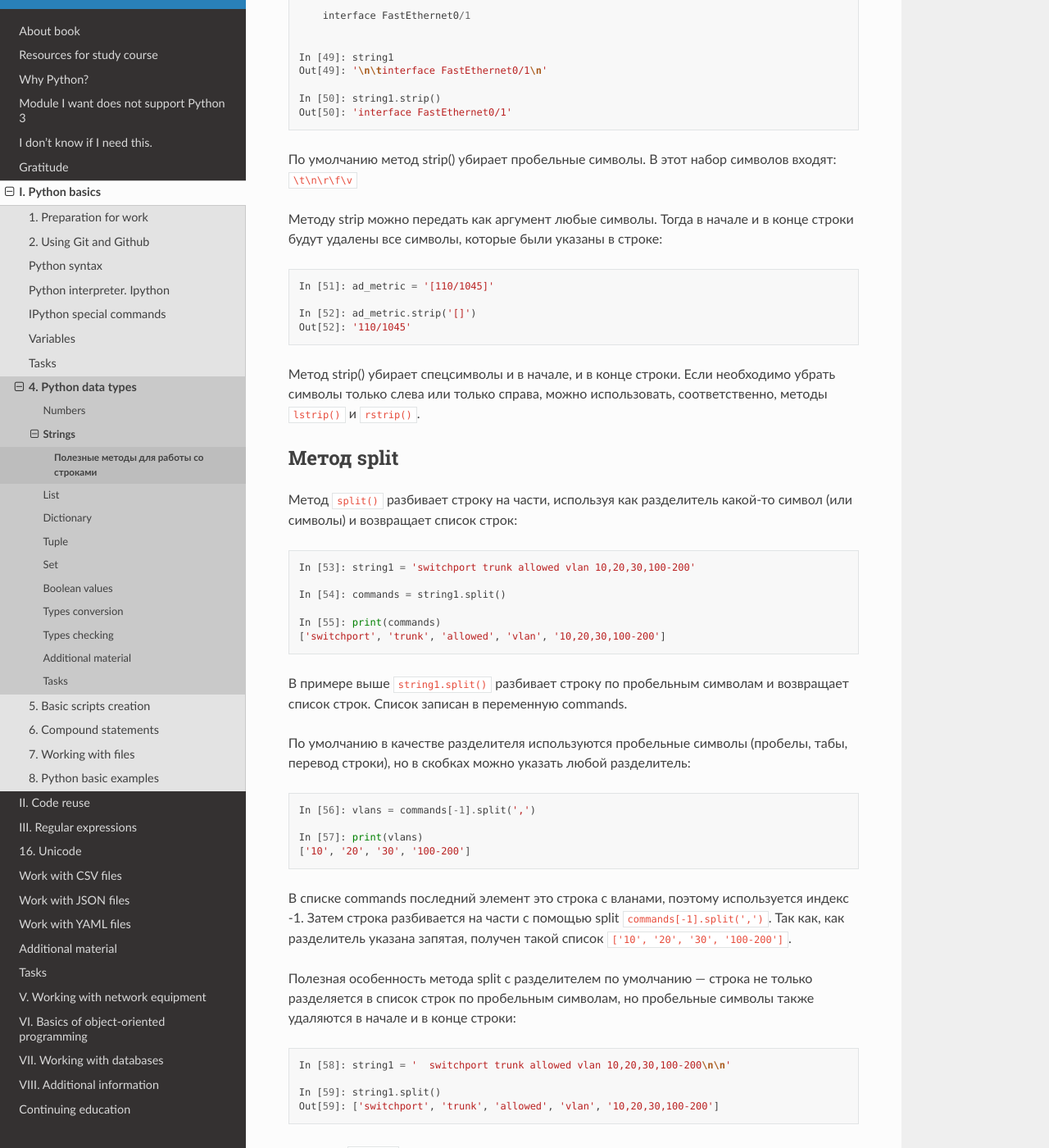
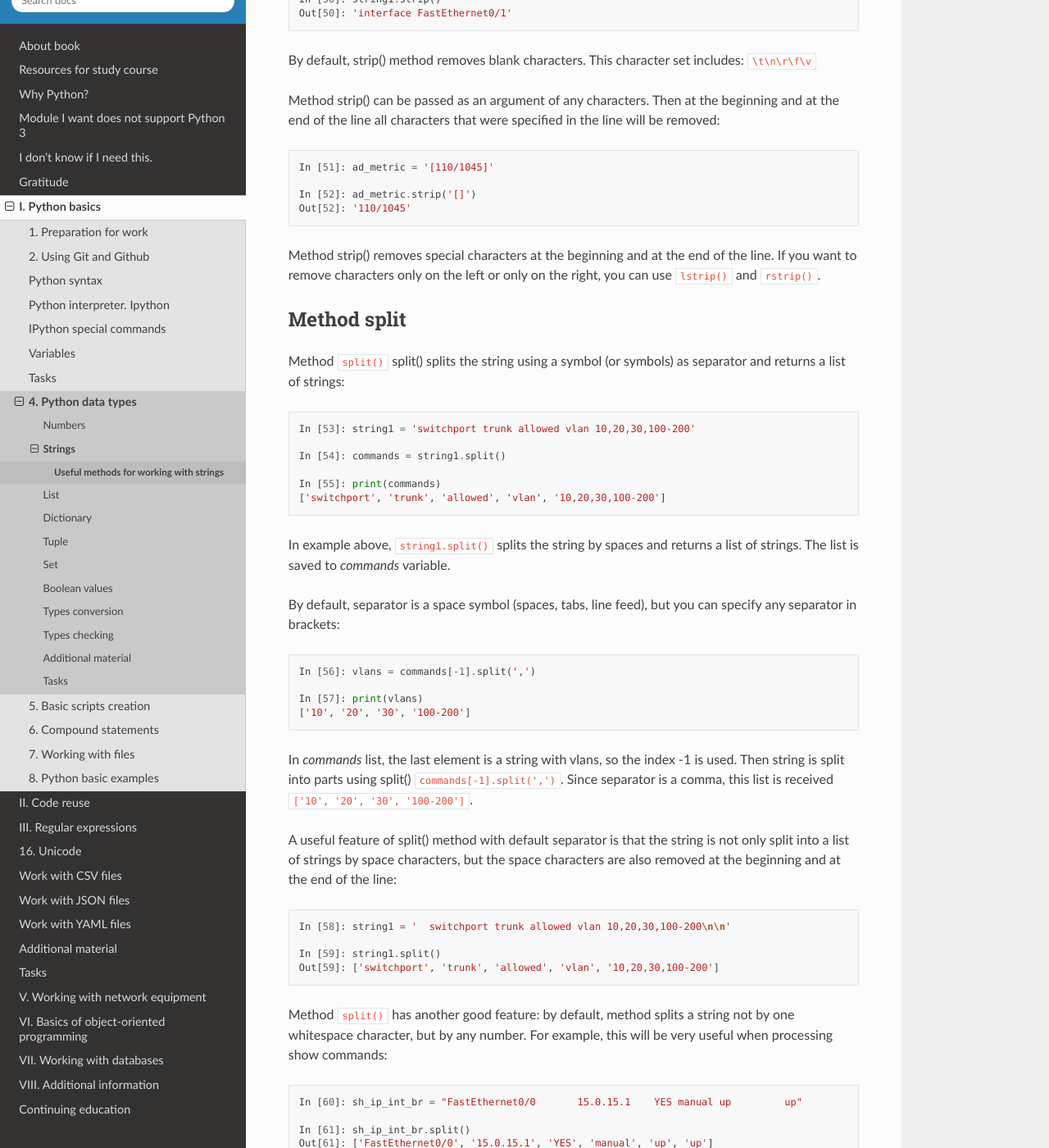
Before and after one commit to natenka/pyneng-book-en, a Sphinx documentation site: the page built from docs/source/book/04_data_structures/4a_string_methods.rst, in a window 1280 px wide and 1400 px high, scrolled down 2649 px. Shown: the whole window at 82% size. Built offline with Sphinx 7.4.7 and the Read the Docs theme 2.0.0, drawn with Linux system fonts in a browser that asks for light colours; pages that are not in the unit, such as notebooks, are missing from menus; some of the changed text lies outside the part shown.

Commit message:
Update 4a_string_methods.rst

```diff
--- a/docs/source/book/04_data_structures/4a_string_methods.rst
+++ b/docs/source/book/04_data_structures/4a_string_methods.rst
@@ -1,20 +1,20 @@
-Полезные методы для работы со строками
+Useful methods for working with strings
 ~~~~~~~~~~~~~~~~~~~~~~~~~~~~~~~~~~~~~~
 
-При автоматизации очень часто надо будет работать со строками, так как
-конфигурационный файл, вывод команд и отправляемые команды - это строки.
+When automating, very often it will be necessary to work with strings, since
+config file, command output and commands sent - are strings.
 
-Знание различных методов (действий), которые можно применять к
-строкам, помогает более эффективно работать с ними.
+Knowledge of various methods (actions) that can be applied to
+strings helps to work with them more efficiently.
 
-Строки неизменяемый тип данных, поэтому все методы, которые преобразуют
-строку возвращают новую строку, а исходная строка остается неизменной.
+Strings are immutable data type, so all methods that convert
+string returns a new string and the original string remains unchanged.
 
-Методы upper, lower, swapcase, capitalize
+Methods upper, lower, swapcase, capitalize
 ^^^^^^^^^^^^^^^^^^^^^^^^^^^^^^^^^^^^^^^^^^
 
-Методы ``upper()``, ``lower()``, ``swapcase()``,
-``capitalize()`` выполняют преобразование регистра строки:
+Methods ``upper()``, ``lower()``, ``swapcase()``,
+``capitalize()`` perform string case conversion:
 
 .. code:: python
 
@@ -34,9 +34,9 @@
     In [30]: string2.capitalize()
     Out[30]: 'Tunnel 0'
 
-Очень важно обращать внимание на то, что часто методы возвращают
-преобразованную строку. И, значит, надо не забыть присвоить ее какой-то
-переменной (можно той же).
+It is very important to pay attention to the fact that methods often return
+the converted string. And, therefore, we must not forget to assign it to some
+variable (you can use the same).
 
 .. code:: python
 
@@ -45,11 +45,10 @@
     In [32]: print(string1)
     FASTETHERNET
 
-Метод count
+Method count
 ^^^^^^^^^^^
 
-Метод ``count()`` используется для подсчета того, сколько раз символ
-или подстрока встречаются в строке:
+Method ``count()`` or a substring occurs in a string:
 
 .. code:: python
 
@@ -64,12 +63,12 @@
     In [36]: string1.count('l')
     Out[36]: 8
 
-Метод find
+Method find
 ^^^^^^^^^^
 
-Методу ``find()`` можно передать подстроку или символ, и он покажет,
-на какой позиции находится первый символ подстроки (для первого
-совпадения):
+Method `` find () '' can be passed a substring or a character and it will show
+at what position is the first character of the substring (for the first
+matches):
 
 .. code:: python
 
@@ -81,13 +80,13 @@
     In [39]: string1[string1.find('Fast')::]
     Out[39]: 'FastEthernet0/1'
 
-Если совпадение не найдено, метод find возвращает ``-1``.
+If no match is found, find() method returns ``-1``.
 
-Методы startswith, endswith
+Methods startswith, endswith
 ^^^^^^^^^^^^^^^^^^^^^^^^^^^
 
-Проверка на то, начинается или заканчивается ли строка на определенные
-символы (методы ``startswith()``, ``endswith()``):
+Checking if a string starts or ends with certain
+symbols (methods ``startswith()``, ``endswith()``):
 
 .. code:: python
 
@@ -105,11 +104,11 @@
     In [44]: string1.endswith('0/2')
     Out[44]: False
 
-Метод replace
+Method replace
 ^^^^^^^^^^^^^
 
-Замена последовательности символов в строке на другую последовательность
-(метод ``replace()``):
+Replacing a sequence of characters in a string with another sequence
+(method ``replace()``):
 
 .. code:: python
 
@@ -118,15 +117,12 @@
     In [46]: string1.replace('Fast', 'Gigabit')
     Out[46]: 'GigabitEthernet0/1'
 
-Метод strip
+Method strip
 ^^^^^^^^^^^
 
-Часто при обработке файла файл открывается построчно. Но в конце каждой
-строки, как правило, есть какие-то спецсимволы (а могут быть и в
-начале). Например, перевод строки.
+Often when a file is processed, the file is opened line by line. But at the end of each line, there are usually some special characters (and may be at the beginning). For example, line feed character.
 
-Для того, чтобы избавиться от них, очень удобно использовать метод
-``strip()``:
+To get rid of them, it is very convenient to use method ``strip()``:
 
 .. code:: python
 
@@ -143,11 +139,9 @@
     In [50]: string1.strip()
     Out[50]: 'interface FastEthernet0/1'
 
-По умолчанию метод strip() убирает пробельные символы. В этот набор
-символов входят: ``\t\n\r\f\v``
+By default, strip() method removes blank characters. This character set includes: ``\t\n\r\f\v``
 
-Методу strip можно передать как аргумент любые символы. Тогда в начале и
-в конце строки будут удалены все символы, которые были указаны в строке:
+Method strip() can be passed as an argument of any characters. Then at the beginning and at the end of the line all characters that were specified in the line will be removed:
 
 .. code:: python
 
@@ -156,16 +150,12 @@
     In [52]: ad_metric.strip('[]')
     Out[52]: '110/1045'
 
-Метод strip() убирает спецсимволы и в начале, и в конце строки. Если
-необходимо убрать символы только слева или только справа, можно
-использовать, соответственно, методы ``lstrip()`` и
-``rstrip()``.
+Method strip() removes special characters at the beginning and at the end of the line. If you want to remove characters only on the left or only on the right, you can use ``lstrip()`` and ``rstrip()``.
 
-Метод split
+Method split
 ^^^^^^^^^^^
 
-Метод ``split()`` разбивает строку на части, используя как
-разделитель какой-то символ (или символы) и возвращает список строк:
+Method ``split()`` split() splits the string using a symbol (or symbols) as separator and returns a list of strings:
 
 .. code:: python
 
@@ -176,11 +166,9 @@
     In [55]: print(commands)
     ['switchport', 'trunk', 'allowed', 'vlan', '10,20,30,100-200']
 
-В примере выше ``string1.split()`` разбивает строку по пробельным символам
-и возвращает список строк. Список записан в переменную commands.
+In example above, ``string1.split()`` splits the string by spaces and returns a list of strings. The list is saved to *commands* variable.
 
-По умолчанию в качестве разделителя используются пробельные символы
-(пробелы, табы, перевод строки), но в скобках можно указать любой разделитель:
+By default, separator is a space symbol (spaces, tabs, line feed), but you can specify any separator in brackets:
 
 .. code:: python
 
@@ -189,13 +177,11 @@
     In [57]: print(vlans)
     ['10', '20', '30', '100-200']
 
-В списке commands последний элемент это строка с вланами, поэтому используется индекс -1.
-Затем строка разбивается на части с помощью split ``commands[-1].split(',')``.
-Так как, как разделитель указана запятая, получен такой список ``['10', '20', '30', '100-200']``.
+In *commands* list, the last element is a string with vlans, so the index -1 is used.
+Then string is split into parts using split() ``commands[-1].split(',')``.
+Since separator is a comma, this list is received ``['10', '20', '30', '100-200']``.
 
-Полезная особенность метода split с разделителем по умолчанию — строка не только разделяется
-в список строк по пробельным символам, но пробельные символы также удаляются в начале и
-в конце строки:
+A useful feature of split() method with default separator is that the string is not only split into a list of strings by space characters, but the space characters are also removed at the beginning and at the end of the line:
 
 .. code:: python
 
@@ -205,9 +191,7 @@
     Out[59]: ['switchport', 'trunk', 'allowed', 'vlan', '10,20,30,100-200']
 
 
-У метода ``split()`` есть ещё одна хорошая особенность: по умолчанию
-метод разбивает строку не по одному пробельному символу, а по любому количеству.
-Это будет, например, очень полезным при обработке команд show:
+Method ``split()`` has another good feature: by default, method splits a string not by one whitespace character, but by any number. For example, this will be very useful when processing show commands:
 
 .. code:: python
 
@@ -216,8 +200,7 @@
     In [61]: sh_ip_int_br.split()
     Out[61]: ['FastEthernet0/0', '15.0.15.1', 'YES', 'manual', 'up', 'up']
 
-А вот так выглядит разделение той же строки, когда один пробел
-используется как разделитель:
+And this is the same string when one space is used as the separator:
 
 .. code:: python
 
```
